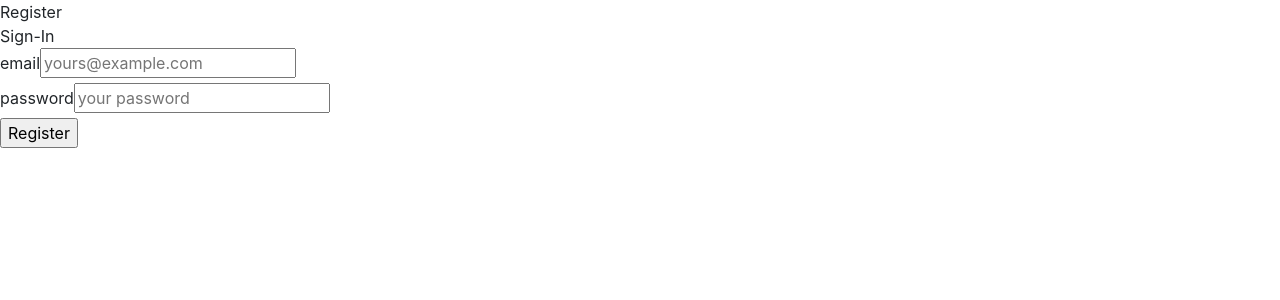
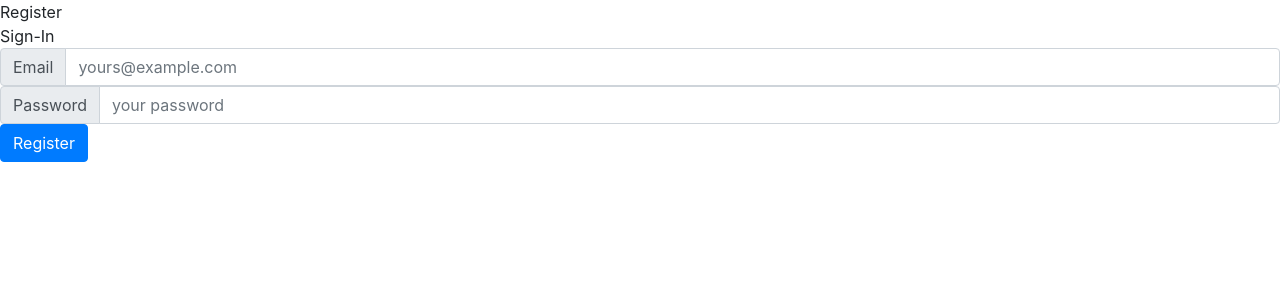
Before and after one commit to JasonMadeSomething/monitoring-funness, a React (Create React App) app in the folder site/: page /register in a window 1280 px wide. Shown: the top 300 px of the page. Built offline with nearby package versions, Linux system fonts and the light colour scheme; no server answers.

Commit message:
Basic Conversion of forms to Bootstrap

```diff
--- a/site/src/pages/Auth/Auth.js
+++ b/site/src/pages/Auth/Auth.js
@@ -3,7 +3,12 @@ import {
   Link,
   withRouter,
 } from 'react-router-dom'
+
 import Loading from '../../fragments/Loading'
+import InputGroup from 'react-bootstrap/InputGroup'
+import Button from 'react-bootstrap/Button'
+import FormControl from 'react-bootstrap/FormControl'
+import Form from 'react-bootstrap/Form'
 
 import {
   userRegister,
@@ -163,73 +168,86 @@ class Auth extends Component {
           {this.state.state === 'register' && !this.state.loading && (
             <div >
 
-              <form  onSubmit={this.handleFormSubmit}>
-                <div >
-                  <label >email</label>
-                  <input
+              <Form  onSubmit={this.handleFormSubmit}>
+                <InputGroup>
+                  <InputGroup.Prepend>
+                    <InputGroup.Text>Email</InputGroup.Text>
+                  </InputGroup.Prepend>
+                  <FormControl
                     type='text'
                     placeholder='yours@example.com'
-
                     value={this.state.formEmail}
                     onChange={(e) => { this.handleFormInput('formEmail', e.target.value) }}
                   />
-                </div>
-                <div >
-                  <label >password</label>
-                  <input
+
+                </InputGroup>
+                <InputGroup >
+                <InputGroup.Prepend>
+                    <InputGroup.Text>Password</InputGroup.Text>
+                  </InputGroup.Prepend>
+                  <FormControl
                     type='password'
                     placeholder='your password'
-
                     value={this.state.formPassword}
                     onChange={(e) => { this.handleFormInput('formPassword', e.target.value) }}
                   />
-                </div>
+                </InputGroup>
 
                 {this.state.formError && (
                   <div >{this.state.formError}</div>
                 )}
 
-                <input
-                  className={`buttonPrimaryLarge formButton`}
-                  type='submit'
-                  value='Register'
-                />
+                <Button
+                  variant="primary"
+                  type="submit"
+                  value="Register"
+                  disabled={this.state.loading}
+                >Register</Button>
 
-              </form>
+              </Form>
             </div>
           )}
 
           {this.state.state === 'login' && !this.state.loading && (
             <div >
 
-              <form  onSubmit={this.handleFormSubmit}>
-                <div >
-                  <label >email</label>
-                  <input
+              <Form  onSubmit={this.handleFormSubmit}>
+              <InputGroup>
+                  <InputGroup.Prepend>
+                    <InputGroup.Text>Email</InputGroup.Text>
+                  </InputGroup.Prepend>
+                  <FormControl
                     type='text'
                     placeholder='yours@example.com'
-
                     value={this.state.formEmail}
                     onChange={(e) => { this.handleFormInput('formEmail', e.target.value) }}
                   />
-                </div>
-                <div >
-                  <label >password</label>
-                  <input
+
+                </InputGroup>
+                <InputGroup >
+                <InputGroup.Prepend>
+                    <InputGroup.Text>Password</InputGroup.Text>
+                  </InputGroup.Prepend>
+                  <FormControl
                     type='password'
                     placeholder='your password'
-
                     value={this.state.formPassword}
                     onChange={(e) => { this.handleFormInput('formPassword', e.target.value) }}
                   />
-                </div>
+                </InputGroup>
 
                 {this.state.formError && (
                   <div >{this.state.formError}</div>
                 )}
 
-                <input className={`buttonPrimaryLarge formButton`} type='submit' value='Sign In' />
-              </form>
+
+                <Button
+                  variant="primary"
+                  type="submit"
+                  value="Sign In"
+                  disabled={this.state.loading}
+                >Sign In</Button>
+              </Form>
             </div>
           )}
         </div>
```
